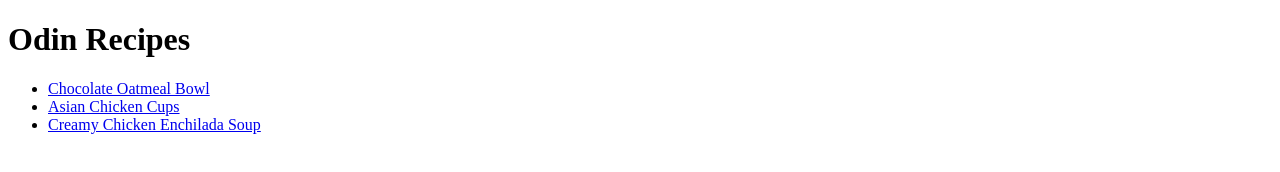
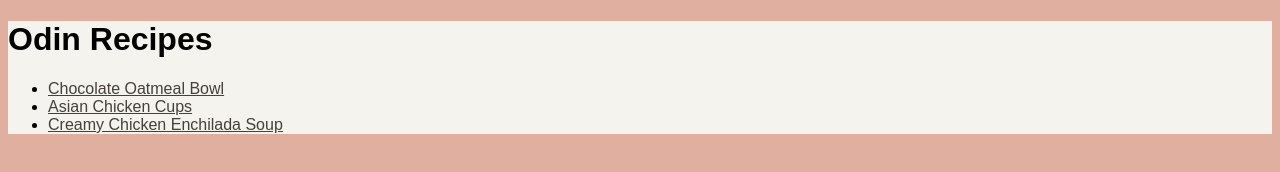
Before and after one commit to TimoToThe/odin-recipes, a plain HTML site: page index.html in a window 1280 px wide. Drawn offline with Linux system fonts and the light colour scheme.

Commit message:
feat: link style.css onto the existing pages

```diff
--- a/index.html
+++ b/index.html
@@ -3,13 +3,16 @@
     <head>
         <meta charset="UTF-8">
         <title>Recipes | The Odin Project</title>
+        <link rel="stylesheet" href="style.css">
     </head>
     <body>
+        <div class="main">
             <h1>Odin Recipes</h1>
             <ul>
                 <li><a href="recipes/chocolate-oatmeal-bowl.html">Chocolate Oatmeal Bowl</a></li>
                 <li><a href="recipes/asian-ground-chicken.html">Asian Chicken Cups</a></li>
                 <li><a href="recipes/creamy-chicken-soup.html">Creamy Chicken Enchilada Soup</a></li>
             </ul>
+        </div>
     </body>
 </html>
```
Also changed, not shown: recipes/asian-ground-chicken.html (+1 -0 lines), recipes/chocolate-oatmeal-bowl.html (+1 -0 lines), recipes/creamy-chicken-soup.html (+1 -0 lines). Lines whose indentation alone changed are shown as unchanged.
